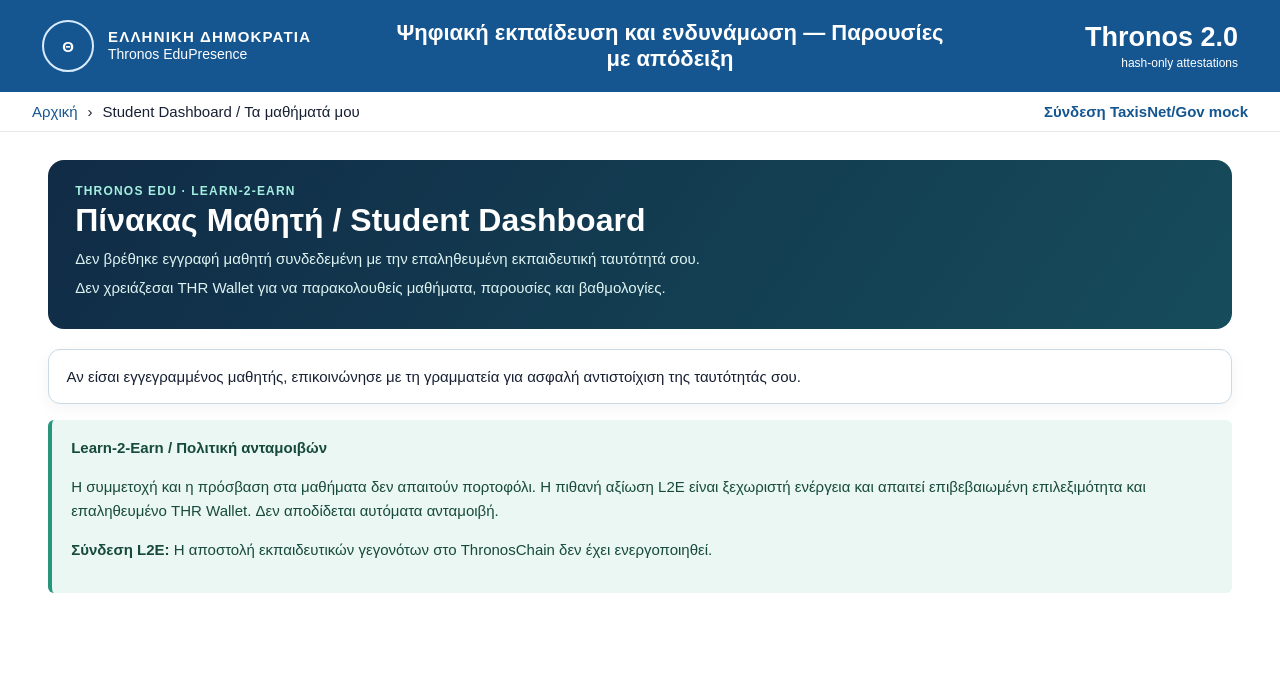
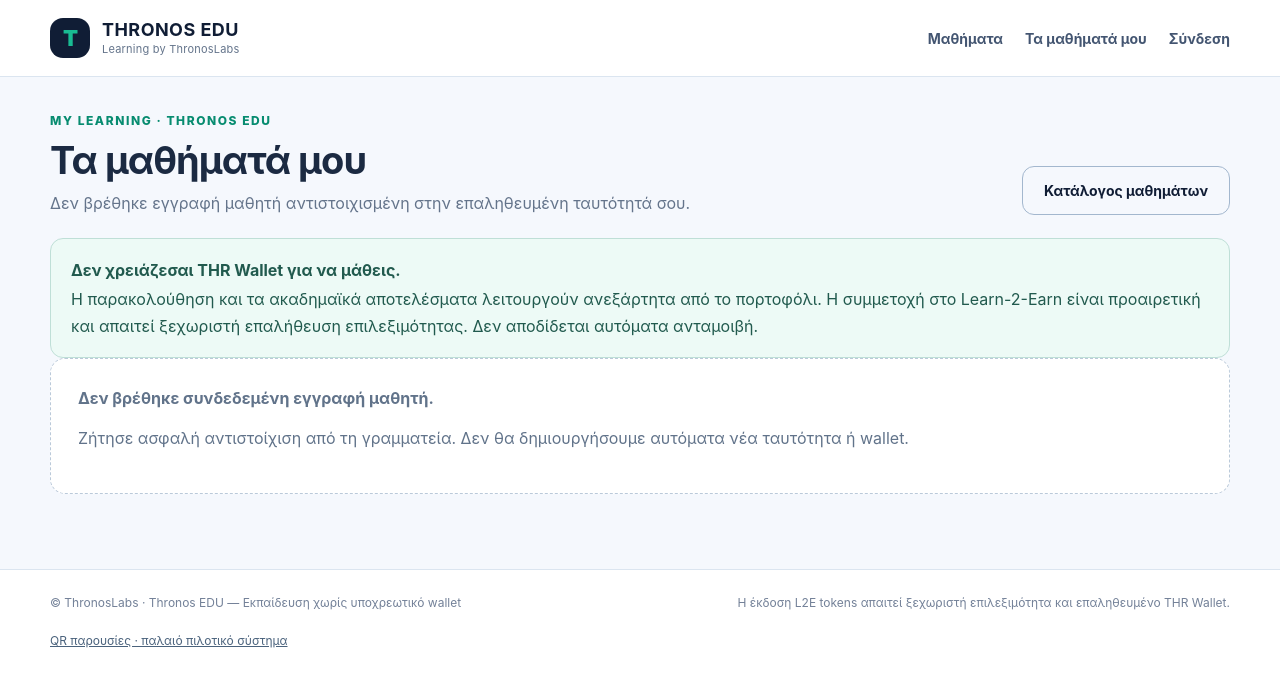
Before and after one commit to Tsipchain/thronos-edupresence, a FastAPI app: template app/templates/student_dashboard.html in a window 1280 px wide. Shown: the top 689 px of the page. Run offline with FastAPI, Linux system fonts and the light colour scheme; the template is opened without the code that fills it, so the values that code supplies are empty; parts of the project's set-up code (start-up, migrations or seed data) failed here and were passed over.

Commit message:
feat(edu): redesign student dashboard as student-first learning workspace, attendance secondary

```diff
--- a/app/templates/student_dashboard.html
+++ b/app/templates/student_dashboard.html
@@ -1,86 +1,96 @@
-{% extends "base.html" %}
-{% block breadcrumbs %}
-  <span>›</span><span>Student Dashboard / Τα μαθήματά μου</span>
-{% endblock %}
+{% extends "edu_portal_base.html" %}
+{% block title %}Τα μαθήματά μου · Thronos EDU{% endblock %}
 {% block content %}
-<style>
-  .edu-student-head{background:linear-gradient(125deg,#102b46,#164c5b);color:#fff;padding:1.5rem 1.7rem;border-radius:16px;margin:0 0 1.3rem}
-  .edu-student-head h1{color:#fff;margin:.25rem 0 .5rem;font-size:clamp(1.5rem,3vw,2rem)}
-  .edu-student-head p{color:#def4f2;margin:.3rem 0;line-height:1.6}
-  .edu-student-kicker{text-transform:uppercase;letter-spacing:.1em;color:#a4efe0;font-size:.75rem;font-weight:700}
-  .edu-student-grid{display:grid;grid-template-columns:repeat(auto-fit,minmax(250px,1fr));gap:1rem;margin:1rem 0 1.5rem}
-  .edu-student-card{border:1px solid #cad9e4;background:#fff;border-radius:12px;padding:1.1rem;box-shadow:0 4px 15px #1030470d}
-  .edu-student-card h3{margin:.2rem 0 .65rem;color:#183850;font-size:1.08rem}
-  .edu-student-card p{margin:.35rem 0;color:#42566a;line-height:1.5}
-  .edu-student-pill{display:inline-block;background:#e8f3f8;color:#20536e;font-size:.8rem;border-radius:999px;padding:.28rem .65rem;font-weight:700}
-  .edu-student-tag{font-size:.8rem;font-weight:700;color:#176653}
-  .edu-student-note{border-left:4px solid #27967c;background:#eaf7f2;border-radius:6px;padding:1rem 1.2rem;margin-top:1rem;color:#174a3c;line-height:1.6}
-  .edu-student-muted{color:#67798a}
-  .edu-student-section{margin:1.4rem 0 .7rem;font-size:1.2rem;color:#17384c}
-  @media(max-width:560px){.edu-student-head{padding:1.2rem}.edu-student-grid{grid-template-columns:1fr}}
-</style>
-<section class="edu-student-head" aria-labelledby="edu-student-title">
-  <div class="edu-student-kicker">THRONOS EDU · LEARN-2-EARN</div>
-  <h1 id="edu-student-title">Πίνακας Μαθητή / Student Dashboard</h1>
+<main class="edu-shell edu-main" id="edu-student-dashboard">
+  <div class="edu-page-head">
+    <div>
+      <div class="edu-eyebrow" style="color:#078c70">MY LEARNING · THRONOS EDU</div>
+      <h1>Τα μαθήματά μου</h1>
       {% if student %}
-    <p>Καλώς ήρθες, <strong>{{ student.full_name }}</strong>. Εδώ βλέπεις την επαληθευμένη πρόοδο των μαθημάτων σου.</p>
+        <p>Καλώς ήρθες, <strong>{{ student.full_name }}</strong>. Η πρόοδός σου, στον δικό σου χώρο.</p>
       {% else %}
-    <p>Δεν βρέθηκε εγγραφή μαθητή συνδεδεμένη με την επαληθευμένη εκπαιδευτική ταυτότητά σου.</p>
+        <p>Δεν βρέθηκε εγγραφή μαθητή αντιστοιχισμένη στην επαληθευμένη ταυτότητά σου.</p>
       {% endif %}
-  <p>Δεν χρειάζεσαι THR Wallet για να παρακολουθείς μαθήματα, παρουσίες και βαθμολογίες.</p>
-</section>
+    </div>
+    <a class="edu-btn outline" href="/learn/courses">Κατάλογος μαθημάτων</a>
+  </div>
+  <div class="edu-note" id="edu-walletless-policy">
+    <strong>Δεν χρειάζεσαι THR Wallet για να μάθεις.</strong>
+    Η παρακολούθηση και τα ακαδημαϊκά αποτελέσματα λειτουργούν ανεξάρτητα από το πορτοφόλι.
+    Η συμμετοχή στο Learn-2-Earn είναι προαιρετική και απαιτεί ξεχωριστή επαλήθευση επιλεξιμότητας.
+    Δεν αποδίδεται αυτόματα ανταμοιβή.
+  </div>
 
   {% if student %}
-  <h2 class="edu-student-section">Εγγραφές και παρουσίες</h2>
-  {% if school_enrollments %}
-    <div class="edu-student-grid" id="edu-enrollment-cards">
-      {% for item in school_enrollments %}
-      <article class="edu-student-card">
-        <span class="edu-student-pill">{{ item.status }}</span>
-        <h3>{{ item.title }}</h3>
-        <p><strong>Τμήμα:</strong> {{ item.classroom }}</p>
-        <p><strong>Καταγεγραμμένες παρουσίες:</strong> {{ item.attended }} / {{ item.lessons }} μαθήματα</p>
-        {% if item.l2e_linked %}<p class="edu-student-tag">Συνδεδεμένο με L2E course</p>{% endif %}
+  <section aria-label="Σύνοψη εκπαίδευσης" class="edu-stat-grid">
+    <div class="edu-stat"><strong>{{ academic_courses|length }}</strong><span>Καταγεγραμμένα ακαδημαϊκά μαθήματα</span></div>
+    <div class="edu-stat"><strong>{{ school_enrollments|length }}</strong><span>Εγγραφές σε τμήματα</span></div>
+    <div class="edu-stat"><strong>{{ academic_courses|selectattr('certificate_issued')|list|length }}</strong><span>Εκδοθέντα πιστοποιητικά</span></div>
+  </section>
+  <div class="edu-split">
+    <section aria-labelledby="edu-courses-title">
+      <div class="edu-list-head"><h2 id="edu-courses-title">Μαθήματα και αποτελέσματα</h2></div>
+      {% if academic_courses %}
+      <div class="edu-stack" id="edu-academic-courses">
+        {% for item in academic_courses %}
+        <article class="edu-tile">
+          <span class="edu-chip green">{{ "Πιστοποιήθηκε" if item.certificate_issued else "Καταχωρισμένο" }}</span>
+          <h3 style="margin-top:10px">{{ item.title }}</h3>
+          {% if item.code %}<p>Κωδικός: {{ item.code }}</p>{% endif %}
+          {% if item.score is not none %}
+            <p><strong>Καταχωρισμένος βαθμός:</strong> {{ item.score }}
+              {% if item.passed is not none %} · {{ "Επιτυχία" if item.passed else "Μη επιτυχής" }}{% endif %}
+            </p>
+          {% else %}
+            <p>Δεν έχει καταχωριστεί βαθμολογία.</p>
+          {% endif %}
+          <p><strong>Πιστοποιητικό:</strong> {{ "Εκδόθηκε" if item.certificate_issued else "Δεν έχει εκδοθεί" }}</p>
+          {% if item.l2e_linked %}<span class="edu-chip">L2E course mapping</span>{% endif %}
         </article>
         {% endfor %}
       </div>
       {% else %}
-    <div class="edu-student-card" data-state="no-enrollments">
-      Δεν υπάρχουν ακόμη εγγραφές για αυτή την εκπαιδευτική ταυτότητα.
+        <div class="edu-empty" data-state="no-academic-courses">
+          <strong>Δεν υπάρχουν ακόμη μαθήματα συνδεδεμένα με την εγγραφή σου.</strong>
+          <p>Η πραγματική εγγραφή σε online courses και οι ενότητες μαθημάτων αποτελούν ξεχωριστή επόμενη λειτουργία.</p>
         </div>
       {% endif %}
+    </section>
 
-  <h2 class="edu-student-section">Πανεπιστημιακά μαθήματα / Academic courses</h2>
-  {% if academic_courses %}
-  <div class="edu-student-grid" id="edu-academic-courses">
-    {% for item in academic_courses %}
-    <article class="edu-student-card">
+    <aside aria-label="Παρουσίες και Learn-2-Earn" class="edu-stack">
+      <section class="edu-card">
+        <div class="edu-list-head"><h2>Παρουσίες & τμήματα</h2></div>
+        {% if school_enrollments %}
+          <div class="edu-stack" id="edu-enrollment-cards">
+            {% for item in school_enrollments %}
+              <div>
+                <span class="edu-chip">{{ item.status }}</span>
                 <h3>{{ item.title }}</h3>
-      {% if item.code %}<p class="edu-student-muted">{{ item.code }}</p>{% endif %}
-      {% if item.score is not none %}
-      <p><strong>Βαθμός:</strong> {{ item.score }}
-        {% if item.passed %}<span class="edu-student-tag">Επιτυχία</span>{% endif %}</p>
-      {% else %}<p class="edu-student-muted">Δεν έχει καταχωριστεί βαθμός.</p>{% endif %}
-      <p><strong>Πιστοποιητικό:</strong>
-        {{ "Εκδόθηκε" if item.certificate_issued else "Δεν έχει εκδοθεί" }}</p>
-      {% if item.l2e_linked %}<p class="edu-student-tag">L2E course linked</p>{% endif %}
-    </article>
+                <p><strong>Τμήμα:</strong> {{ item.classroom }}</p>
+                <p>Καταγεγραμμένες παρουσίες: <strong>{{ item.attended }} / {{ item.lessons }}</strong></p>
+                {% if item.l2e_linked %}<span class="edu-chip green">L2E mapping</span>{% endif %}
+              </div>
             {% endfor %}
           </div>
         {% else %}
-  <p class="edu-student-muted">Δεν υπάρχουν πανεπιστημιακά μαθήματα συνδεδεμένα με τα τμήματά σου.</p>
+          <p data-state="no-enrollments">Δεν υπάρχουν ακόμη εγγραφές σε τμήματα.</p>
         {% endif %}
+      </section>
+      <section class="edu-callout">
+        <h2>Learn-2-Earn</h2>
+        <p>Οι ανταμοιβές L2E δεν είναι μέρος της πρόσβασης στα μαθήματα. Για claim απαιτείται επαληθευμένο THR Wallet και έγκριση επιλεξιμότητας.</p>
+        <span class="edu-chip">{{ "Bridge configured" if l2e_bridge_enabled else "Bridge not enabled" }}</span>
+        {% if not l2e_bridge_enabled %}
+          <p>Η αποστολή εκπαιδευτικών γεγονότων στο ThronosChain δεν έχει ενεργοποιηθεί.</p>
+        {% endif %}
+      </section>
+    </aside>
+  </div>
   {% else %}
-  <div class="edu-student-card" data-state="no-student-record">
-    Αν είσαι εγγεγραμμένος μαθητής, επικοινώνησε με τη γραμματεία για ασφαλή αντιστοίχιση της ταυτότητάς σου.
+    <div class="edu-empty" data-state="no-student-record">
+      <strong>Δεν βρέθηκε συνδεδεμένη εγγραφή μαθητή.</strong>
+      <p>Ζήτησε ασφαλή αντιστοίχιση από τη γραμματεία. Δεν θα δημιουργήσουμε αυτόματα νέα ταυτότητα ή wallet.</p>
     </div>
   {% endif %}
-
-<div class="edu-student-note" id="edu-walletless-policy">
-  <strong>Learn-2-Earn / Πολιτική ανταμοιβών</strong>
-  <p>Η συμμετοχή και η πρόσβαση στα μαθήματα δεν απαιτούν πορτοφόλι. Η πιθανή αξίωση L2E είναι ξεχωριστή ενέργεια και απαιτεί επιβεβαιωμένη επιλεξιμότητα και επαληθευμένο THR Wallet. Δεν αποδίδεται αυτόματα ανταμοιβή.</p>
-  {% if not l2e_bridge_enabled %}
-    <p><strong>Σύνδεση L2E:</strong> Η αποστολή εκπαιδευτικών γεγονότων στο ThronosChain δεν έχει ενεργοποιηθεί.</p>
-  {% endif %}
-</div>
+</main>
 {% endblock %}
```
Lines whose indentation alone changed are shown as unchanged.
